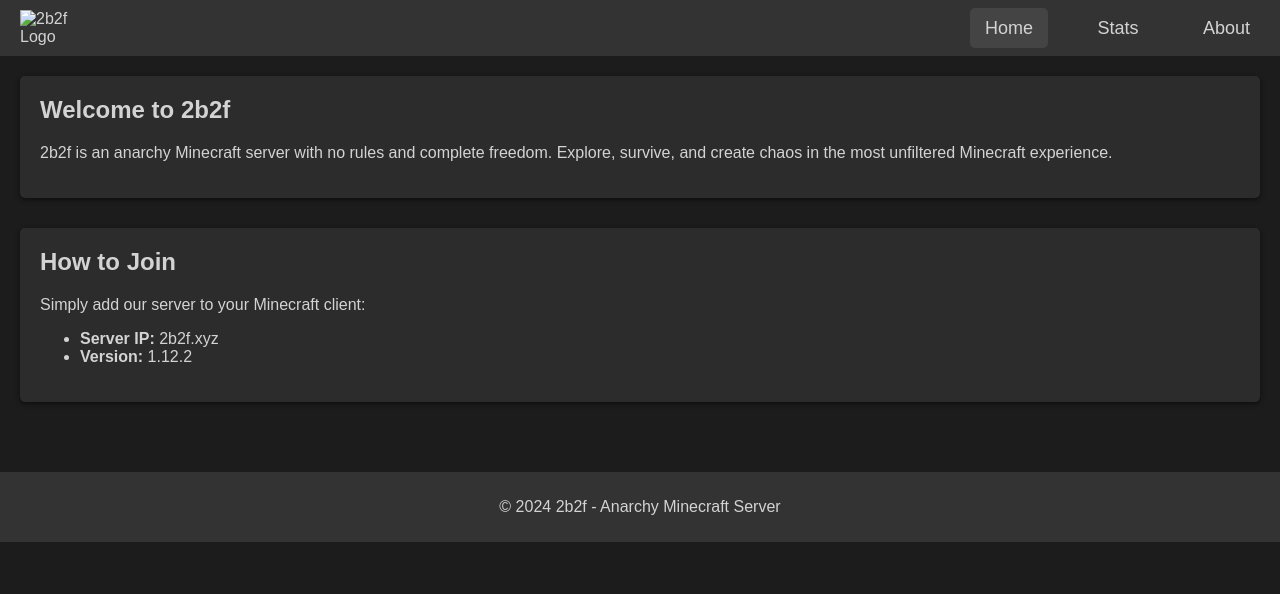
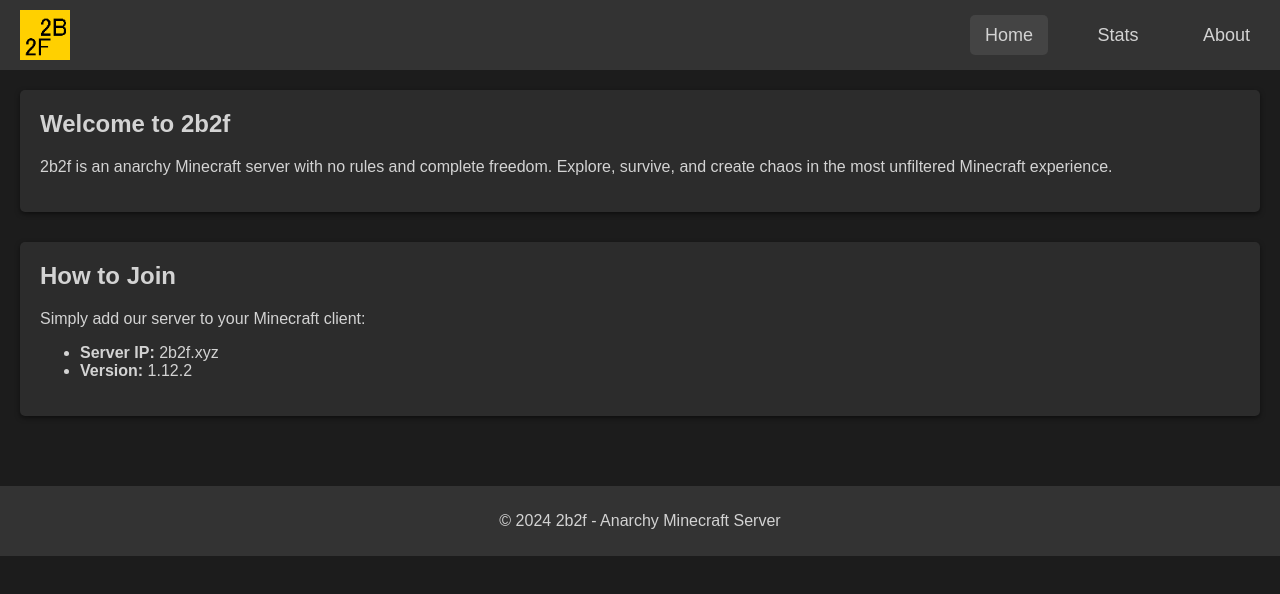
Before and after one commit to 2b2fxyz/2b2f.github.io, a plain HTML site: page index.html in a window 1280 px wide. Drawn offline with Linux system fonts and the light colour scheme; no server answers.

Commit message:
Update index.html

```diff
--- a/index.html
+++ b/index.html
@@ -104,7 +104,7 @@
 <body>
     <!-- Navigation Bar -->
     <nav>
-        <img src="2b2f.png" alt="2b2f Logo" class="logo">
+        <img src="logo.png" alt="2b2f Logo" class="logo">
         <div>
             <a href="#" class="tab-link active" data-tab="home">Home</a>
             <a href="#" class="tab-link" data-tab="stats">Stats</a>
```
